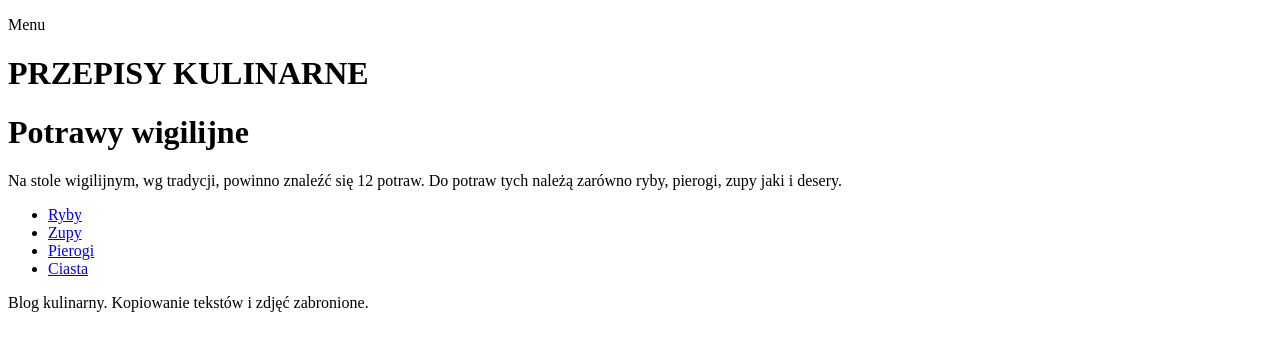
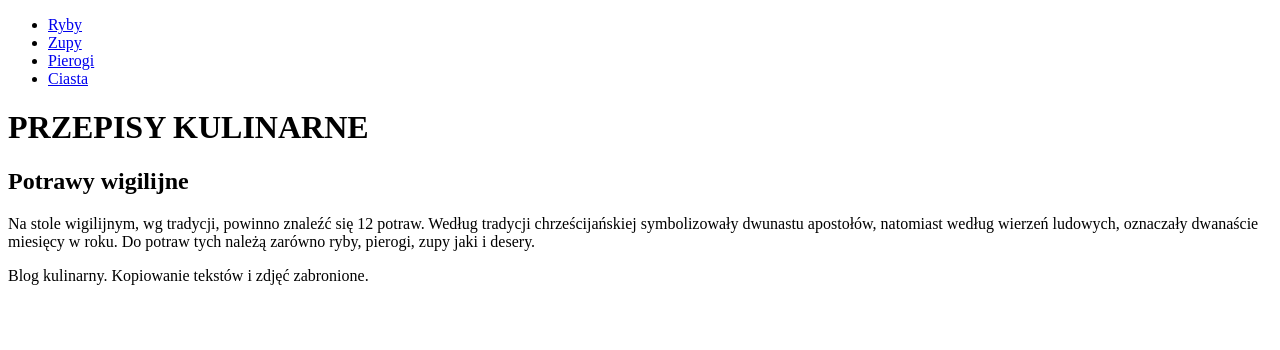
Before and after one commit to AgaDra/Lekcja3-zad.1, a plain HTML site: page index.html in a window 1280 px wide. Drawn offline with Linux system fonts and the light colour scheme.

Commit message:
poprawki

```diff
--- a/index.html
+++ b/index.html
@@ -6,19 +6,6 @@
     <title>Lekcja3-zad1</title>
   </head>
   <body>
-    <nav>
-      <p>Menu</p>
-    </nav>
-    <header>
-      <h1>PRZEPISY KULINARNE</h1>
-    </header>
-    <main>
-      <h1>Potrawy wigilijne</h1>
-      <p>
-        Na stole wigilijnym, wg tradycji, powinno znaleźć się 12 potraw. Do
-        potraw tych należą zarówno ryby, pierogi, zupy jaki i desery.
-      </p>
-    </main>
     <nav>
       <ul>
         <li>
@@ -35,6 +22,20 @@
         </li>
       </ul>
     </nav>
+    <header>
+      <h1>PRZEPISY KULINARNE</h1>
+    </header>
+    <main>
+      <article>
+        <h1>Potrawy wigilijne</h1>
+        <p>
+          Na stole wigilijnym, wg tradycji, powinno znaleźć się 12 potraw.
+          Według tradycji chrześcijańskiej symbolizowały dwunastu apostołów,
+          natomiast według wierzeń ludowych, oznaczały dwanaście miesięcy w
+          roku. Do potraw tych należą zarówno ryby, pierogi, zupy jaki i desery.
+        </p>
+      </article>
+    </main>
     <footer>
       <p>Blog kulinarny. Kopiowanie tekstów i zdjęć zabronione.</p>
     </footer>
```
